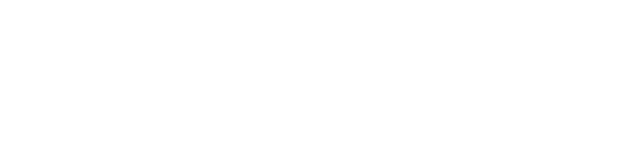
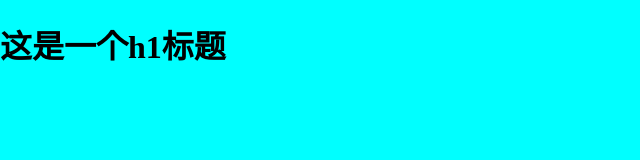
Before and after one commit to oh9y/tese_01, a plain HTML site: page index.html in a window 1280 px wide. Shown: the whole page, without its empty margins (0-640 px from the left). Drawn offline with Linux system fonts and the light colour scheme.

Commit message:
新增了index.css的样式表

```diff
--- a/index.css
+++ b/index.css
@@ -0,0 +1,6 @@
+html,
+body {
+    margin: 0;
+    padding: 0;
+    background-color: cyan;
+}
--- a/index.html
+++ b/index.html
@@ -10,7 +10,7 @@
 </head>
 
 <body>
-    <h1></h1>
+    <h1>这是一个h1标题</h1>
 
     <script src="./index.js"></script>
 </body>
```
